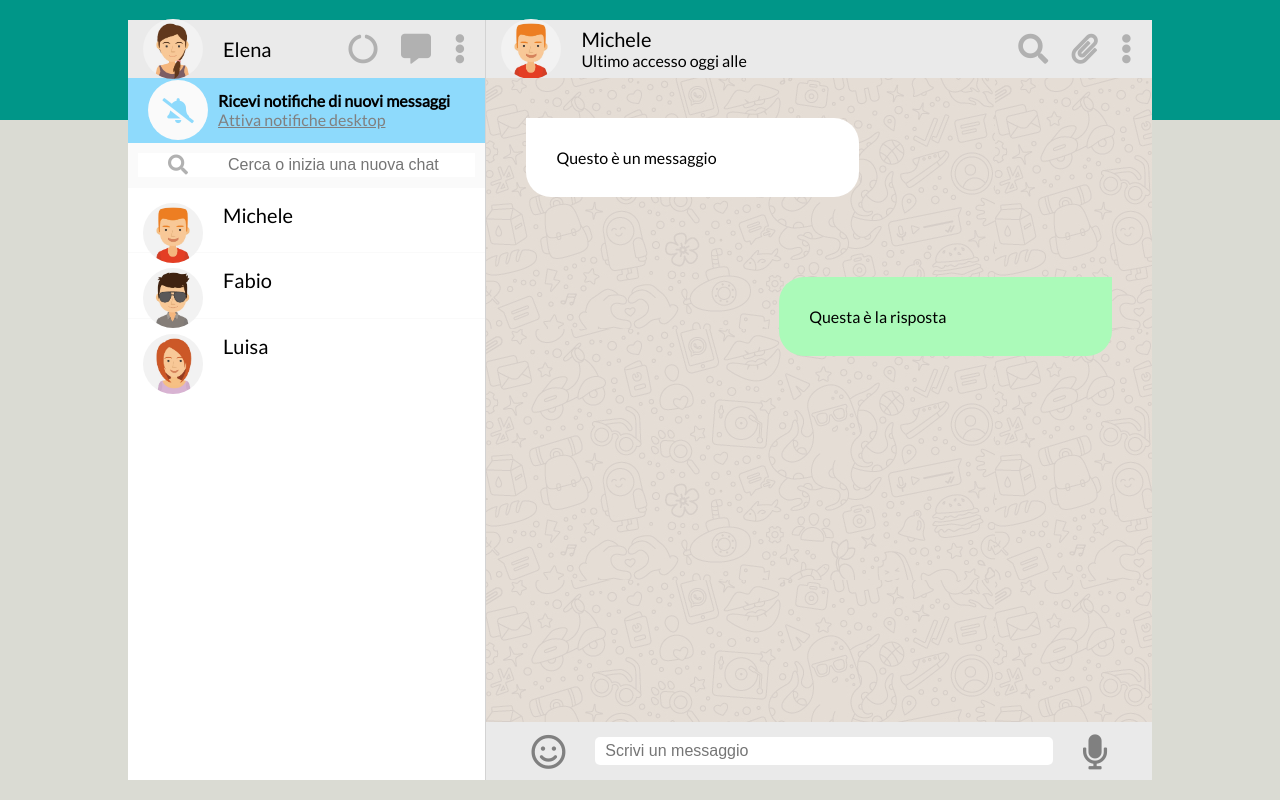
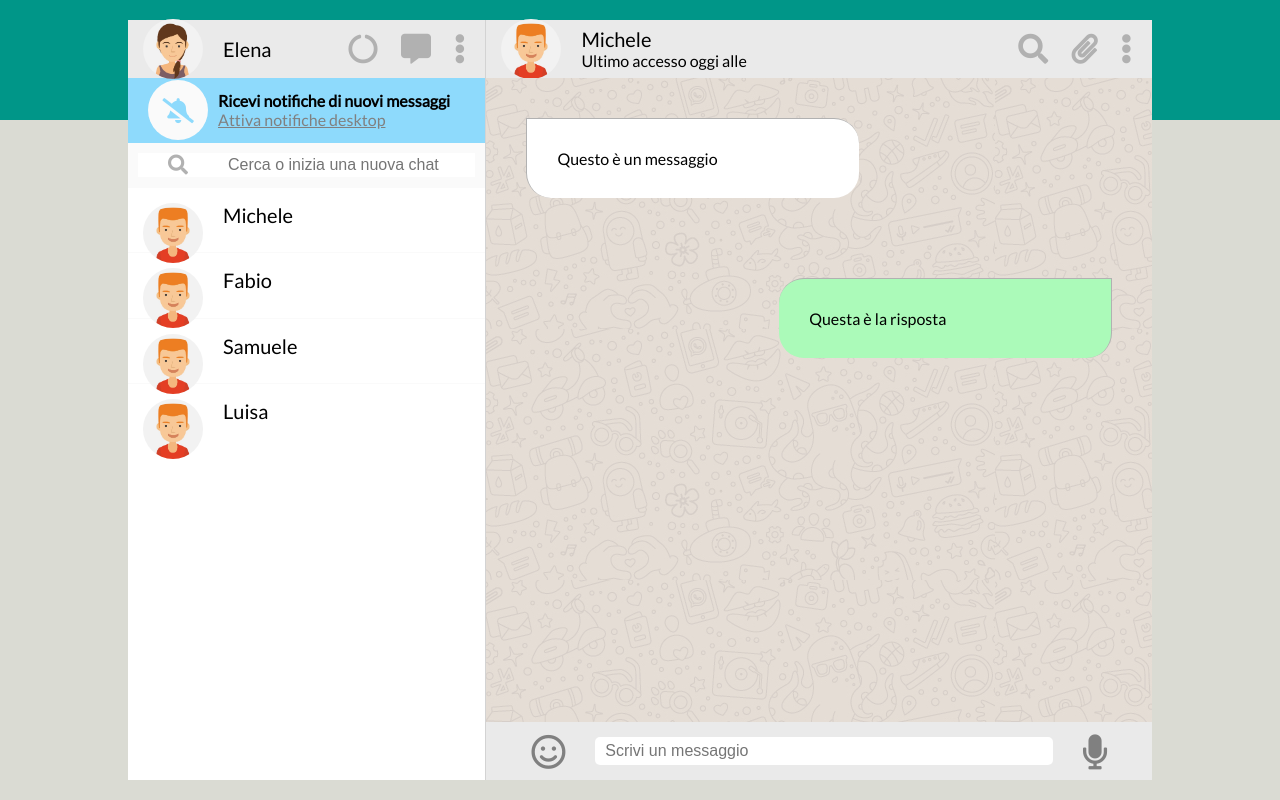
Before and after one commit to elefly13/vue-boolzapp, a plain HTML site: page index.html in a window 1280 px wide. Drawn offline with nearby package versions, Linux system fonts and the light colour scheme.

Commit message:
visualizzazione dinamica contatto nome

```diff
--- a/css/style.css
+++ b/css/style.css
@@ -162,6 +162,8 @@ body {
 .messaggio_ricevuto {
     float: left;
     background-color: white;
+    border-top: 1px solid #B1B1B1;
+    border-left: 1px solid #B1B1B1;
     border-bottom-left-radius: 25px;
     border-bottom-right-radius: 25px;
     border-top-right-radius: 25px;
@@ -169,6 +171,8 @@ body {
 .messaggio_inviato {
     float: right;
     background-color: rgb(171, 250, 185);
+    border-top: 1px solid #B1B1B1;
+    border-right: 1px solid #B1B1B1;
     border-bottom-left-radius: 25px;
     border-bottom-right-radius: 25px;
     border-top-left-radius: 25px;
--- a/index.html
+++ b/index.html
@@ -47,13 +47,13 @@
                 <!-- /sezione 3 cerca -->
                 <!-- sezione 4 contatti -->
                 <div class="box_contatti">
-                    <div class="contatto">
+                    <div class="contatto" v-for="(contact, index, avatar) in contacts">
                         <div class="box_utente">
                             <img src="img/avatar_1.jpg" alt="avatar">
                         </div>
-                        <div class="nome">Michele</div>
+                        <div class="nome">{{contact.name}}</div>
                     </div>
-                    <div class="contatto">
+                    <!-- <div class="contatto">
                         <div class="box_utente">
                             <img src="img/avatar_2.jpg" alt="avatar">
                         </div>
@@ -64,7 +64,7 @@
                             <img src="img/avatar_6.jpg" alt="avatar">
                         </div>
                         <div class="nome">Luisa</div>
-                    </div>
+                    </div> -->
                 </div>
 
             </section>
@@ -87,7 +87,6 @@
                 <div class="messaggi">
                     <div class="box_messaggio messaggio_ricevuto">Questo è un messaggio</div>
                     <div class="box_messaggio messaggio_inviato">Questa è la risposta</div>
-
                 </div>
                 <!-- /sezione di scambio messaggi -->
                 <div class="scrivi">
--- a/js/main.js
+++ b/js/main.js
@@ -3,5 +3,89 @@ Vue.config.devtools = true;
 const app = new Vue(
     {
         el: "#root",
+        data: {
+            contacts: [
+                {
+                    name: 'Michele',
+                    avatar: '_1',
+                    visible: true,
+                    messages: [
+                        {
+                            date: '10/01/2020 15:30:55',
+                            message: 'Hai portato a spasso il cane?',
+                            status: 'sent'
+                        },
+                        {
+                            date: '10/01/2020 15:50:00',
+                            message: 'Ricordati di dargli da mangiare',
+                            status: 'sent'
+                        },
+                        {
+                            date: '10/01/2020 16:15:22',
+                            message: 'Tutto fatto!',
+                            status: 'received'
+                        }
+                    ],
+                },
+                {
+                    name: 'Fabio',
+                    avatar: '_2',
+                    visible: true,
+                    messages: [{
+                        date: '20/03/2020 16:30:00',
+                        message: 'Ciao come stai?',
+                        status: 'sent'
+                    },
+                        {
+                            date: '20/03/2020 16:30:55',
+                            message: 'Bene grazie! Stasera ci vediamo?',
+                            status: 'received'
+                        },
+                        {
+                            date: '20/03/2020 16:35:00',
+                            message: 'Mi piacerebbe ma devo andare a fare la spesa.',
+                            status: 'received'
+                        }
+                    ],
+                },
+                {
+                    name: 'Samuele',
+                    avatar: '_3',
+                    visible: true,
+                    messages: [{
+                        date: '28/03/2020 10:10:40',
+                        message: 'La Marianna va in campagna',
+                        status: 'received'
+                    },
+                        {
+                            date: '28/03/2020 10:20:10',
+                            message: 'Sicuro di non aver sbagliato chat?',
+                            status: 'sent'
+                        },
+                        {
+                            date: '28/03/2020 16:15:22',
+                            message: 'Ah scusa!',
+                            status: 'received'
+                        }
+                    ],
+                },
+                {
+                    name: 'Luisa',
+                    avatar: '_4',
+                    visible: true,
+                    messages: [{
+                        date: '10/01/2020 15:30:55',
+                        message: 'Lo sai che ha aperto una nuova pizzeria?',
+                        status: 'sent'
+                    },
+                        {
+                            date: '10/01/2020 15:50:00',
+                            message: 'Si, ma preferirei andare al cinema',
+                            status: 'received'
+                        }
+                    ],
+                },
+            ]
+        }
     }
 )
```
Also changed, not shown: layout/contacts.js (added, +82 -0 lines), layout/BoolZap-M1.PNG (added), 3 other files.
